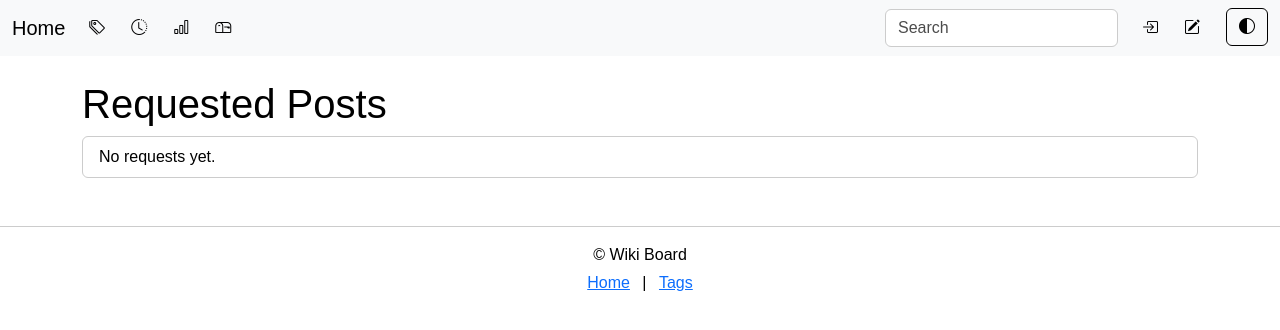
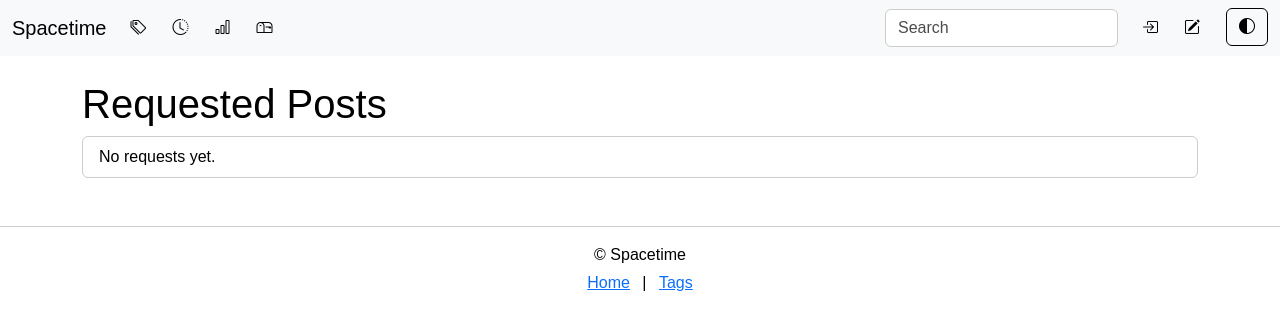
Before and after one commit to flyingtext/spacetime, a Flask app: page /posts/requested in a window 1280 px wide. Shown: the top 330 px of the page. Run offline with Flask 3, Linux system fonts and the light colour scheme; data that the repository does not hold is empty; some libraries are stand-ins or nearby versions.

Commit message:
Use Spacetime as default site name

```diff
--- a/templates/base.html
+++ b/templates/base.html
@@ -3,7 +3,7 @@
 <head>
   <meta charset="utf-8">
   <meta name="viewport" content="width=device-width, initial-scale=1">
-  <title>{% block title %}{{ get_setting('site_title', _('Wiki Board')) }}{% endblock %}</title>
+  <title>{% block title %}{{ get_setting('site_title', _('Spacetime')) }}{% endblock %}</title>
   <link rel="stylesheet" href="https://cdn.jsdelivr.net/npm/bootstrap@5.3.0/dist/css/bootstrap.min.css">
   <link rel="stylesheet" href="https://cdn.jsdelivr.net/npm/bootstrap-icons@1.10.5/font/bootstrap-icons.css">
   <link rel="stylesheet" href="{{ url_for('static', filename='style.css') }}">
@@ -11,7 +11,7 @@
 <body>
 <nav class="navbar navbar-expand-lg">
   <div class="container-fluid">
-    <a class="navbar-brand" href="{{ url_for('index') }}">{{ get_setting('site_title', _('Home')) }}</a>
+    <a class="navbar-brand" href="{{ url_for('index') }}">{{ get_setting('site_title', _('Spacetime')) }}</a>
     <button class="navbar-toggler" type="button" data-bs-toggle="collapse" data-bs-target="#navbarNav" aria-controls="navbarNav" aria-expanded="false" aria-label="Toggle navigation">
       <span class="navbar-toggler-icon"></span>
     </button>
@@ -71,7 +71,7 @@
 </div>
 <footer class="footer mt-5 py-3">
   <div class="container text-center">
-    <p class="mb-1">&copy; {{ get_setting('site_title', _('Wiki Board')) }}</p>
+    <p class="mb-1">&copy; {{ get_setting('site_title', _('Spacetime')) }}</p>
     <a href="{{ url_for('index') }}">{{ _('Home') }}</a>
     |
     <a href="{{ url_for('tag_list') }}">{{ _('Tags') }}</a>
```
Also changed, not shown: translations/es/LC_MESSAGES/messages.po.
